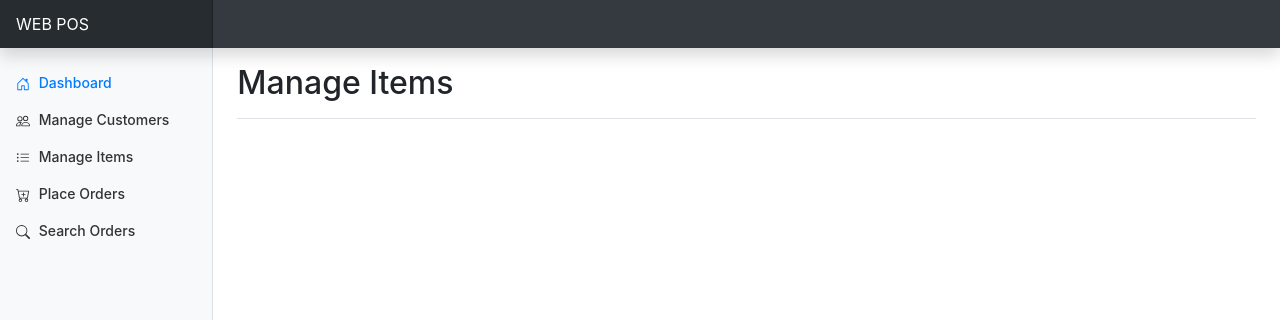
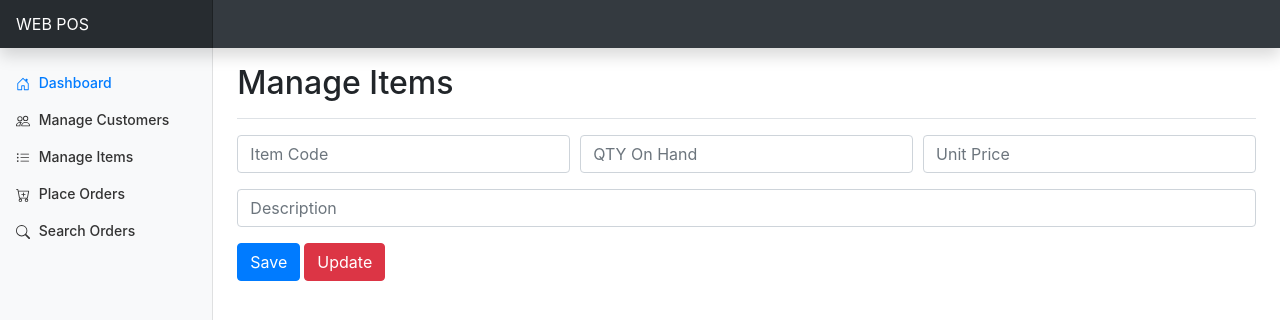
Before and after one commit to dep6-dev-playground/web-pos-bootstrap, a website: page manageItems.html in a window 1280 px wide. Shown: the top 320 px of the page. Drawn offline with nearby package versions, Linux system fonts and the light colour scheme.

Commit message:
Modify manageitems.css

```diff
--- a/manageItems.html
+++ b/manageItems.html
@@ -9,6 +9,7 @@
 
     <!-- Bootstrap core CSS -->
     <link href="node_modules/bootstrap/dist/css/bootstrap.min.css" rel="stylesheet">
+    <link rel="stylesheet" href="css/manageItems.css">
 
 
 
@@ -119,6 +120,31 @@
                 </div>
 
 
+                <form>
+                    <div class="form-row">
+                        <div class="form-group col-md-4">
+                            <input type="text" class="form-control" placeholder="Item Code">
+                        </div>
+
+                        <div class="form-group col-md-4">
+                            <input type="text" class="form-control" placeholder="QTY On Hand">
+                        </div>
+
+                        <div class="form-group col-md-4">
+                            <input type="text" class="form-control" placeholder="Unit Price">
+                        </div>
+                    </div>
+
+                    <div class="form-group">
+                        <input type="text" class="form-control" placeholder="Description">
+                    </div>
+
+                    <button type="submit" class="btn btn-primary">Save</button>
+                    <button type="submit" class="btn btn-danger">Update</button>
+
+
+                </form>
+
 
 
 
```
